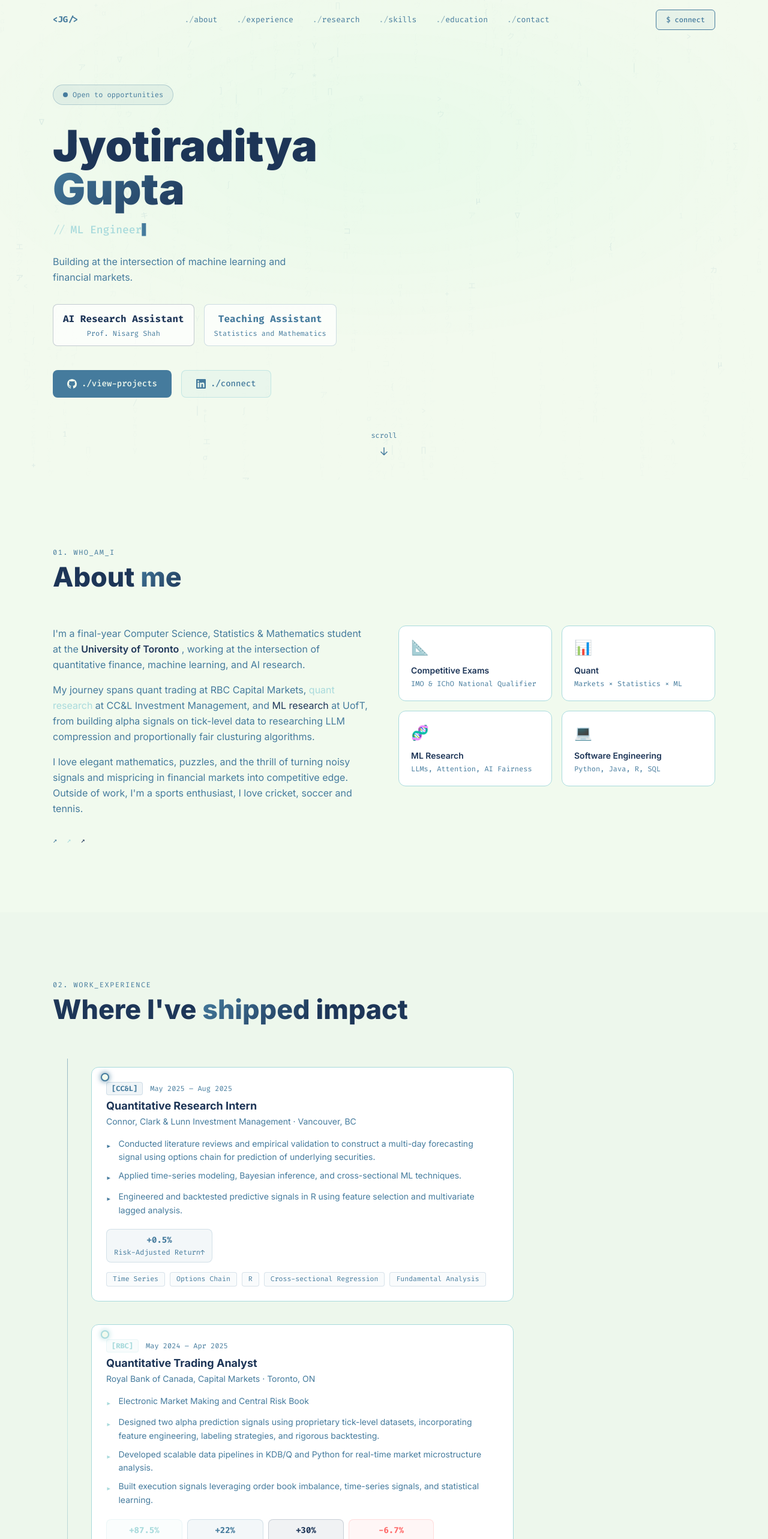
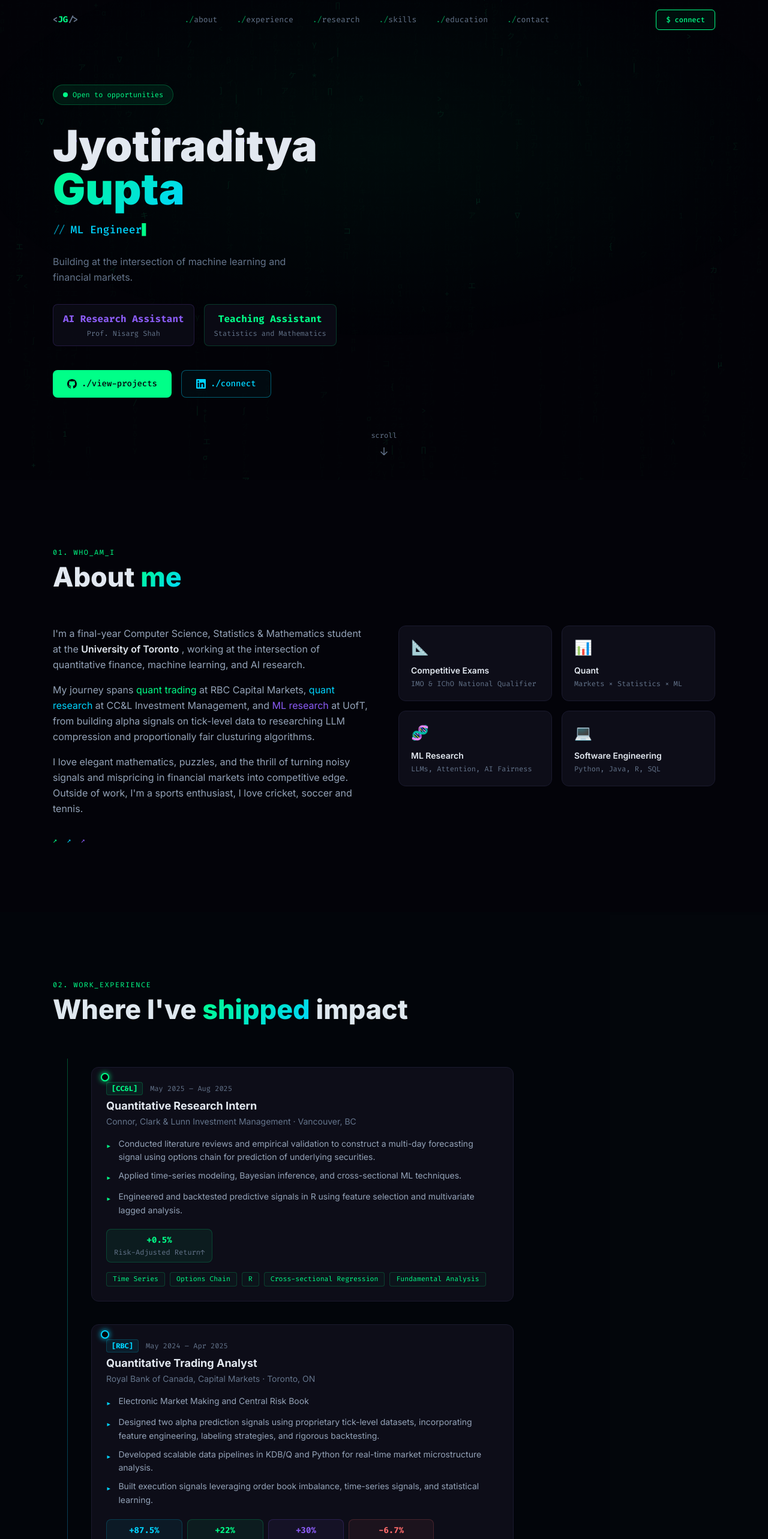
Before and after one commit to jyotiraditya09/jyotiraditya09.github.io, a React (Vite) app: page / in a window 1280 px wide. Shown: the top 2566 px of the page at 60% size. Built offline with nearby package versions, Linux system fonts and the light colour scheme.

Commit message:
Revert "change color scheme"
This reverts commit c20d6a8925f19199f96dcb5439efc55759fae387.

```diff
--- a/src/components/About.jsx
+++ b/src/components/About.jsx
@@ -34,7 +34,7 @@ export default function About() {
           <div className="grid lg:grid-cols-2 gap-12 items-start">
             {/* Bio */}
             <div>
-              <div className="space-y-4 text-base leading-relaxed" style={{ color: '#457B9D' }}>
+              <div className="space-y-4 text-base leading-relaxed" style={{ color: '#94a3b8' }}>
                 <p>
                   I'm a final-year Computer Science, Statistics & Mathematics student at the{' '}
                   <span style={{ color: 'var(--text)', fontWeight: 600 }}>University of Toronto</span>
--- a/src/components/Experience.jsx
+++ b/src/components/Experience.jsx
@@ -71,7 +71,7 @@ function ExperienceCard({ job, index }) {
         {/* Bullets */}
         <ul className="space-y-2 mb-5">
           {job.bullets.map((b, i) => (
-            <li key={i} className="flex gap-3 text-sm leading-relaxed" style={{ color: '#457B9D' }}>
+            <li key={i} className="flex gap-3 text-sm leading-relaxed" style={{ color: '#94a3b8' }}>
               <span className="mt-1 shrink-0 font-mono" style={{ color: job.color }}>▸</span>
               {b}
             </li>
@@ -115,7 +115,7 @@ export default function Experience() {
       {/* Subtle section bg */}
       <div
         className="absolute inset-0 pointer-events-none"
-        style={{ background: 'rgba(69,123,157,0.02)' }}
+        style={{ background: 'rgba(0,255,136,0.01)' }}
       />
 
       <div className="max-w-6xl mx-auto px-6">
--- a/src/components/Footer.jsx
+++ b/src/components/Footer.jsx
@@ -6,7 +6,7 @@ export default function Footer() {
   return (
     <footer
       className="relative z-10 border-t py-10"
-      style={{ borderColor: '#A8DADC', background: 'rgba(241,250,238,0.95)' }}
+      style={{ borderColor: '#1a1a2e', background: 'rgba(9,9,15,0.9)' }}
     >
       <div className="max-w-6xl mx-auto px-6">
         <div className="flex flex-col md:flex-row items-center justify-between gap-4">
@@ -50,7 +50,7 @@ export default function Footer() {
         {/* Bottom line */}
         <div
           className="mt-6 pt-4 text-center font-mono text-xs"
-          style={{ color: 'var(--muted)', borderTop: '1px solid #A8DADC', opacity: 0.7 }}
+          style={{ color: 'var(--muted)', borderTop: '1px solid #1a1a2e', opacity: 0.5 }}
         >
           {`// Built with React + Vite + Tailwind CSS`}
         </div>
--- a/src/components/Hero.jsx
+++ b/src/components/Hero.jsx
@@ -62,8 +62,8 @@ export default function Hero() {
             <div
               className="inline-flex items-center gap-2 px-4 py-2 rounded-full mb-8 font-mono text-xs"
               style={{
-                background: 'rgba(69,123,157,0.08)',
-                border: '1px solid rgba(69,123,157,0.3)',
+                background: 'rgba(0,255,136,0.08)',
+                border: '1px solid rgba(0,255,136,0.25)',
                 color: 'var(--green)',
               }}
             >
@@ -121,8 +121,8 @@ export default function Hero() {
                   key={stat.label}
                   className="flex flex-col items-center px-4 py-3 rounded-lg"
                   style={{
-                    background: 'rgba(255,255,255,0.7)',
-                    border: `1px solid ${stat.color}40`,
+                    background: 'rgba(13,13,24,0.8)',
+                    border: `1px solid ${stat.color}30`,
                     minWidth: '90px',
                   }}
                 >
@@ -151,9 +151,9 @@ export default function Hero() {
                 className="flex items-center gap-2 px-6 py-3 rounded-lg font-mono text-sm font-medium transition-all duration-200"
                 style={{
                   background: 'var(--green)',
-                  color: '#F1FAEE',
+                  color: '#030309',
                 }}
-                onMouseEnter={(e) => (e.currentTarget.style.boxShadow = '0 0 24px rgba(69,123,157,0.4)')}
+                onMouseEnter={(e) => (e.currentTarget.style.boxShadow = '0 0 24px rgba(0,255,136,0.4)')}
                 onMouseLeave={(e) => (e.currentTarget.style.boxShadow = 'none')}
               >
                 <GithubIcon />
@@ -165,12 +165,12 @@ export default function Hero() {
                 rel="noopener noreferrer"
                 className="flex items-center gap-2 px-6 py-3 rounded-lg font-mono text-sm font-medium transition-all duration-200"
                 style={{
-                  border: '1px solid rgba(168,218,220,0.6)',
-                  color: 'var(--green)',
-                  background: 'rgba(168,218,220,0.12)',
+                  border: '1px solid rgba(0,212,255,0.4)',
+                  color: 'var(--cyan)',
+                  background: 'rgba(0,212,255,0.04)',
                 }}
-                onMouseEnter={(e) => (e.currentTarget.style.background = 'rgba(168,218,220,0.25)')}
-                onMouseLeave={(e) => (e.currentTarget.style.background = 'rgba(168,218,220,0.12)')}
+                onMouseEnter={(e) => (e.currentTarget.style.background = 'rgba(0,212,255,0.1)')}
+                onMouseLeave={(e) => (e.currentTarget.style.background = 'rgba(0,212,255,0.04)')}
               >
                 <LinkedinIcon />
                 ./connect
--- a/src/components/MatrixBackground.jsx
+++ b/src/components/MatrixBackground.jsx
@@ -29,14 +29,14 @@ export default function MatrixBackground() {
       }
       lastRender = timestamp
 
-      ctx.fillStyle = 'rgba(241, 250, 238, 0.06)'
+      ctx.fillStyle = 'rgba(3, 3, 9, 0.06)'
       ctx.fillRect(0, 0, canvas.width, canvas.height)
 
       drops.forEach((y, i) => {
         const char = CHARS[Math.floor(Math.random() * CHARS.length)]
         const brightness = Math.random() > 0.95 ? 0.9 : 0.18
 
-        ctx.fillStyle = `rgba(69, 123, 157, ${brightness})`
+        ctx.fillStyle = `rgba(0, 255, 136, ${brightness})`
         ctx.font = `${fontSize}px "Fira Code", monospace`
         ctx.fillText(char, i * fontSize, y * fontSize)
 
--- a/src/components/Navbar.jsx
+++ b/src/components/Navbar.jsx
@@ -29,9 +29,9 @@ export default function Navbar({ activeSection }) {
     <nav
       className="fixed top-0 left-0 right-0 z-50 transition-all duration-300"
       style={{
-        background: scrolled ? 'rgba(241,250,238,0.92)' : 'transparent',
+        background: scrolled ? 'rgba(3,3,9,0.92)' : 'transparent',
         backdropFilter: scrolled ? 'blur(16px)' : 'none',
-        borderBottom: scrolled ? '1px solid #A8DADC' : '1px solid transparent',
+        borderBottom: scrolled ? '1px solid #1a1a2e' : '1px solid transparent',
       }}
     >
       <div className="max-w-6xl mx-auto px-6 py-4 flex items-center justify-between">
@@ -69,13 +69,13 @@ export default function Navbar({ activeSection }) {
           style={{
             border: '1px solid var(--green)',
             color: 'var(--green)',
-            background: 'rgba(69,123,157,0.06)',
+            background: 'rgba(0,255,136,0.05)',
           }}
           onMouseEnter={(e) => {
-            e.currentTarget.style.background = 'rgba(69,123,157,0.14)'
+            e.currentTarget.style.background = 'rgba(0,255,136,0.12)'
           }}
           onMouseLeave={(e) => {
-            e.currentTarget.style.background = 'rgba(69,123,157,0.06)'
+            e.currentTarget.style.background = 'rgba(0,255,136,0.05)'
           }}
         >
           $ connect
@@ -108,7 +108,7 @@ export default function Navbar({ activeSection }) {
       {menuOpen && (
         <div
           className="md:hidden px-6 pb-6 flex flex-col gap-4"
-          style={{ background: 'rgba(241,250,238,0.97)', borderTop: '1px solid #A8DADC' }}
+          style={{ background: 'rgba(3,3,9,0.97)', borderTop: '1px solid #1a1a2e' }}
         >
           {NAV_LINKS.map((link) => (
             <button
--- a/src/data/portfolio.js
+++ b/src/data/portfolio.js
@@ -11,8 +11,8 @@ export const personal = {
   ],
   tagline: 'Building at the intersection of machine learning and financial markets.',
   stats: [
-    { label: 'Prof. Nisarg Shah', value: 'AI Research Assistant', suffix: '', color: '#1D3557' },
-    { label: 'Statistics and Mathematics', value: 'Teaching Assistant', suffix: '', color: '#457B9D' },
+    { label: 'Prof. Nisarg Shah', value: 'AI Research Assistant', suffix: '', color: '#8b5cf6' },
+    { label: 'Statistics and Mathematics', value: 'Teaching Assistant', suffix: '', color: '#00ff88' },
   ],
 }
 
@@ -46,13 +46,13 @@ export const experience = [
     shortCompany: 'CC&L',
     period: 'May 2025 – Aug 2025',
     location: 'Vancouver, BC',
-    color: '#457B9D',
+    color: '#00ff88',
     bullets: [
       'Conducted literature reviews and empirical validation to construct a multi-day forecasting signal using options chain for prediction of underlying securities.',
       'Applied time-series modeling, Bayesian inference, and cross-sectional ML techniques.',
       'Engineered and backtested predictive signals in R using feature selection and multivariate lagged analysis.',
     ],
-    metrics: [{ label: 'Risk-Adjusted Return↑', value: '+0.5%', color: '#457B9D' }],
+    metrics: [{ label: 'Risk-Adjusted Return↑', value: '+0.5%', color: '#00ff88' }],
     tags: ['Time Series', 'Options Chain', 'R', 'Cross-sectional Regression', 'Fundamental Analysis'],
   },
   {
@@ -61,7 +61,7 @@ export const experience = [
     shortCompany: 'RBC',
     period: 'May 2024 – Apr 2025',
     location: 'Toronto, ON',
-    color: '#A8DADC',
+    color: '#00d4ff',
     bullets: [
       'Electronic Market Making and Central Risk Book',
       'Designed two alpha prediction signals using proprietary tick-level datasets, incorporating feature engineering, labeling strategies, and rigorous backtesting.',
@@ -69,9 +69,9 @@ export const experience = [
       'Built execution signals leveraging order book imbalance, time-series signals, and statistical learning.',
     ],
     metrics: [
-      { label: 'Sharpe Ratio ↑', value: '+87.5%', color: '#A8DADC' },
-      { label: 'Strategy PnL ↑', value: '+22%', color: '#457B9D' },
-      { label: 'Fill Quality ↑', value: '+30%', color: '#1D3557' },
+      { label: 'Sharpe Ratio ↑', value: '+87.5%', color: '#00d4ff' },
+      { label: 'Strategy PnL ↑', value: '+22%', color: '#00ff88' },
+      { label: 'Fill Quality ↑', value: '+30%', color: '#8b5cf6' },
       { label: 'Overnight Risk ↓', value: '-6.7%', color: '#ff6b6b' },
     ],
     tags: ['KDB/Q', 'Python', 'Market Microstructure', 'Order Book', 'Cython', 'SQL', 'Regression'],
@@ -82,15 +82,15 @@ export const experience = [
     shortCompany: 'Bell',
     period: 'May 2023 – Aug 2023',
     location: 'Toronto, ON',
-    color: '#1D3557',
+    color: '#8b5cf6',
     bullets: [
       'Built 15+ production-grade FastAPI services supporting downstream analytics and ML inference.',
       'Developed large-scale ingestion pipelines using Logstash and SQL over 250GB+ of daily log data.',
     ],
     metrics: [
-      { label: 'Requests/day', value: '500K+', color: '#1D3557' },
-      { label: 'Latency ↓', value: '-30%', color: '#457B9D' },
-      { label: 'Daily Data', value: '250GB+', color: '#A8DADC' },
+      { label: 'Requests/day', value: '500K+', color: '#8b5cf6' },
+      { label: 'Latency ↓', value: '-30%', color: '#00ff88' },
+      { label: 'Daily Data', value: '250GB+', color: '#00d4ff' },
     ],
     tags: ['FastAPI', 'Python', 'Logstash', 'SQL', 'Java'],
   },
@@ -102,7 +102,7 @@ export const research = [
     institution: 'Department of Computer Science, UofT',
     advisor: 'Prof. Nisarg Shah',
     period: 'Jan 2026 – Present',
-    color: '#457B9D',
+    color: '#00ff88',
     description: 'Working on clustering and summarization of large-scale opinion datasets with provable fairness guarantees.',
     tags: ['Embeddings', 'Clustering', 'Opinion Summarization', 'Proportional Fairness'],
     icon: '⚖️',
@@ -112,7 +112,7 @@ export const research = [
     institution: 'Department of Computer Science, UofT',
     advisor: 'Prof. Maryam Dehnavi (Principal at NVIDIA)',
     period: 'Sep 2025 – Dec 2025',
-    color: '#A8DADC',
+    color: '#00d4ff',
     description: 'Researched sparse and quantized compression techniques for DNNs and LLMs to improve inference efficiency.',
     tags: ['LLM Compression', 'Quantization', 'Sparsity', 'Neural Nets', 'Helion'],
     icon: '🧠',
@@ -122,7 +122,7 @@ export const research = [
     institution: 'UofT Department of Statistics',
     advisor: 'Prof. Xin Bing',
     period: 'Sep 2024 – Dec 2024',
-    color: '#1D3557',
+    color: '#8b5cf6',
     description: 'Surveyed sparse and low-rank attention mechanisms with applications to long-context NLP models.',
     tags: ['Attention', 'Sparse Methods', 'Low-Rank', 'Transformers', 'NLP'],
     icon: '🔬',
@@ -131,22 +131,22 @@ export const research = [
 
 export const skills = {
   'ML & Statistics': {
-    color: '#457B9D',
+    color: '#00ff88',
     icon: '∑',
     items: ['Time Series Modeling', 'Bayesian Inference', 'Convex Optimization', 'Feature Engineering', 'Neural Networks', 'Cross-sectional ML', 'Multivariate Statistics'],
   },
   'Programming': {
-    color: '#A8DADC',
+    color: '#00d4ff',
     icon: '</>',
     items: ['Python', 'R', 'SQL', 'KDB/Q', 'Java', 'C', 'Linux/Bash'],
   },
   'Quant': {
-    color: '#1D3557',
+    color: '#8b5cf6',
     icon: '∂',
     items: ['Market Microstructure', 'Options Pricing', 'Risk & Hedging', 'Backtesting', 'Alpha Research', 'Portfolio Management', 'Order Book Analysis'],
   },
   'Tools': {
-    color: '#457B9D',
+    color: '#f59e0b',
     icon: '⚙',
     items: ['PyTorch', 'TensorFlow', 'Keras', 'Pandas', 'NumPy', 'FastAPI', 'Docker', 'Git', 'Logstash', 'Tableau', 'Bloomberg'],
   },
--- a/src/index.css
+++ b/src/index.css
@@ -6,15 +6,15 @@
 
 /* ─── CSS Variables ─────────────────────────────────── */
 :root {
-  --green: #457B9D;
-  --cyan: #A8DADC;
-  --purple: #1D3557;
-  --bg: #F1FAEE;
-  --surface: #E4F3F4;
-  --card: #FFFFFF;
-  --border: #A8DADC;
-  --text: #1D3557;
-  --muted: #457B9D;
+  --green: #00ff88;
+  --cyan: #00d4ff;
+  --purple: #8b5cf6;
+  --bg: #030309;
+  --surface: #09090f;
+  --card: #0d0d18;
+  --border: #1a1a2e;
+  --text: #e2e8f0;
+  --muted: #64748b;
 }
 
 /* ─── Global Reset ───────────────────────────────────── */
@@ -33,11 +33,11 @@ body {
 /* ─── Scrollbar ─────────────────────────────────────── */
 ::-webkit-scrollbar { width: 5px; }
 ::-webkit-scrollbar-track { background: var(--bg); }
-::-webkit-scrollbar-thumb { background: var(--cyan); border-radius: 3px; }
-::-webkit-scrollbar-thumb:hover { background: var(--green); }
+::-webkit-scrollbar-thumb { background: var(--green); border-radius: 3px; }
+::-webkit-scrollbar-thumb:hover { background: var(--cyan); }
 
 /* ─── Selection ─────────────────────────────────────── */
-::selection { background: rgba(69, 123, 157, 0.2); color: var(--purple); }
+::selection { background: rgba(0, 255, 136, 0.2); color: var(--green); }
 
 /* ─── Keyframe Animations ───────────────────────────── */
 @keyframes glitch {
@@ -67,8 +67,8 @@ body {
 }
 
 @keyframes pulseGlow {
-  0%, 100% { box-shadow: 0 0 15px rgba(69, 123, 157, 0.2), 0 0 30px rgba(69, 123, 157, 0.08); }
-  50% { box-shadow: 0 0 25px rgba(69, 123, 157, 0.4), 0 0 50px rgba(69, 123, 157, 0.18); }
+  0%, 100% { box-shadow: 0 0 15px rgba(0, 255, 136, 0.15), 0 0 30px rgba(0, 255, 136, 0.05); }
+  50% { box-shadow: 0 0 25px rgba(0, 255, 136, 0.35), 0 0 50px rgba(0, 255, 136, 0.15); }
 }
 
 @keyframes borderFlow {
@@ -106,22 +106,22 @@ body {
 .font-mono { font-family: 'Fira Code', Consolas, monospace; }
 
 .gradient-text {
-  background: linear-gradient(135deg, var(--green) 0%, var(--purple) 100%);
+  background: linear-gradient(135deg, var(--green) 0%, var(--cyan) 100%);
   -webkit-background-clip: text;
   -webkit-text-fill-color: transparent;
   background-clip: text;
 }
 
 .gradient-text-purple {
-  background: linear-gradient(135deg, var(--green) 0%, var(--purple) 100%);
+  background: linear-gradient(135deg, var(--cyan) 0%, var(--purple) 100%);
   -webkit-background-clip: text;
   -webkit-text-fill-color: transparent;
   background-clip: text;
 }
 
-.glow-green { box-shadow: 0 0 20px rgba(69, 123, 157, 0.3); }
-.glow-cyan  { box-shadow: 0 0 20px rgba(168, 218, 220, 0.35); }
-.glow-purple { box-shadow: 0 0 20px rgba(29, 53, 87, 0.25); }
+.glow-green { box-shadow: 0 0 20px rgba(0, 255, 136, 0.25); }
+.glow-cyan  { box-shadow: 0 0 20px rgba(0, 212, 255, 0.25); }
+.glow-purple { box-shadow: 0 0 20px rgba(139, 92, 246, 0.25); }
 
 .animate-pulse-glow { animation: pulseGlow 3s ease-in-out infinite; }
 .animate-float { animation: float 4s ease-in-out infinite; }
@@ -133,14 +133,14 @@ body {
   inset: 0;
   color: var(--cyan);
   animation: glitch 5s infinite;
-  opacity: 0.5;
+  opacity: 0.7;
 }
 .glitch-layer2 {
   position: absolute;
   inset: 0;
-  color: var(--green);
+  color: var(--purple);
   animation: glitch2 5s infinite;
-  opacity: 0.35;
+  opacity: 0.5;
 }
 
 /* ─── Card Styles ───────────────────────────────────── */
@@ -152,27 +152,27 @@ body {
 }
 
 .card:hover {
-  border-color: rgba(69, 123, 157, 0.5);
+  border-color: rgba(0, 255, 136, 0.3);
   transform: translateY(-3px);
-  box-shadow: 0 12px 40px rgba(29, 53, 87, 0.12), 0 0 20px rgba(69, 123, 157, 0.08);
+  box-shadow: 0 12px 40px rgba(0, 0, 0, 0.4), 0 0 20px rgba(0, 255, 136, 0.06);
 }
 
 /* ─── Terminal Window ─────────────────────────────────── */
 .terminal-window {
-  background: #1D3557;
-  border: 1px solid #457B9D;
+  background: #050510;
+  border: 1px solid #1e1e3a;
   border-radius: 10px;
   overflow: hidden;
   font-family: 'Fira Code', monospace;
 }
 
 .terminal-header {
-  background: #162a44;
+  background: #0d0d1a;
   padding: 10px 16px;
   display: flex;
   align-items: center;
   gap: 8px;
-  border-bottom: 1px solid rgba(69,123,157,0.5);
+  border-bottom: 1px solid #1e1e3a;
 }
 
 .terminal-dot {
@@ -237,7 +237,7 @@ body {
   position: absolute;
   inset: -1px;
   border-radius: 13px;
-  background: linear-gradient(135deg, var(--cyan), var(--green), var(--purple));
+  background: linear-gradient(135deg, var(--green), var(--cyan), var(--purple));
   background-size: 200% 200%;
   animation: borderFlow 4s ease infinite;
   z-index: -1;
@@ -276,7 +276,7 @@ body {
   bottom: 0;
   width: 1px;
   background: linear-gradient(to bottom, var(--green), var(--cyan), var(--purple));
-  opacity: 0.5;
+  opacity: 0.3;
 }
 
 .timeline-dot {
```
Also changed, not shown: src/components/Education.jsx (+13 -13 lines), src/components/Research.jsx (+4 -4 lines), src/components/Skills.jsx (+5 -5 lines).
